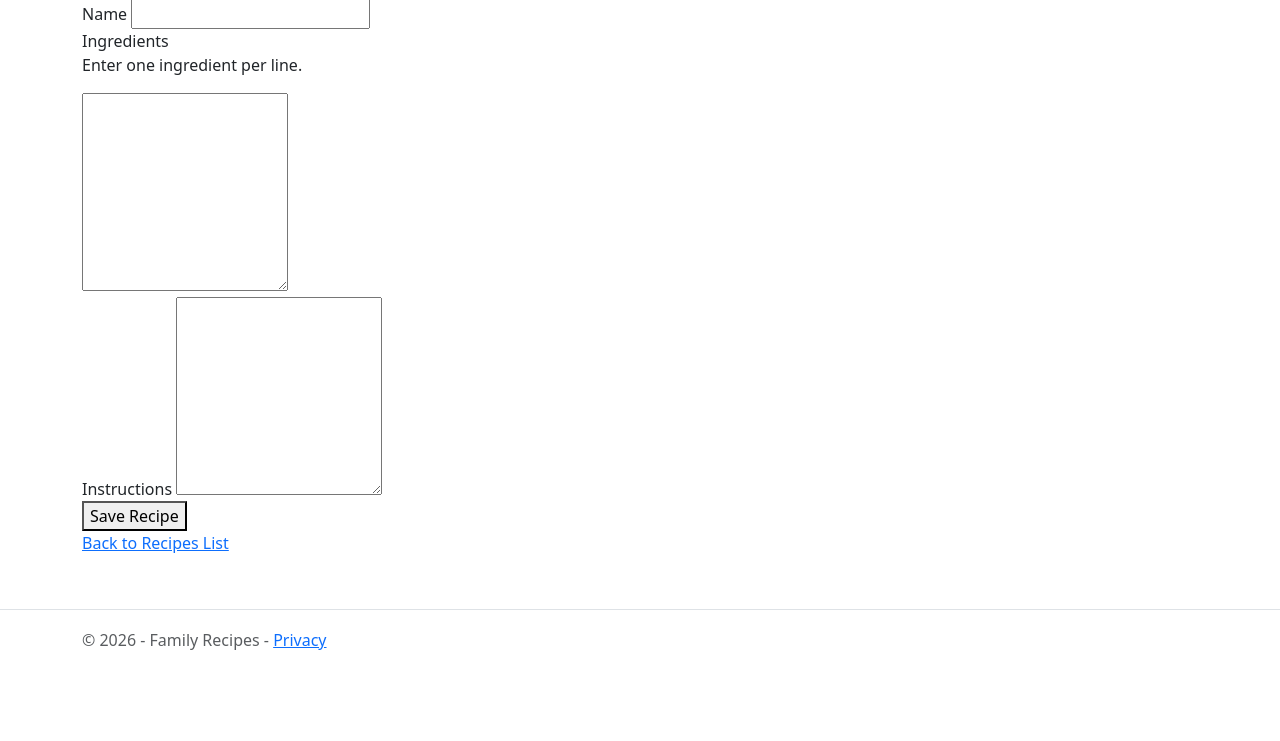
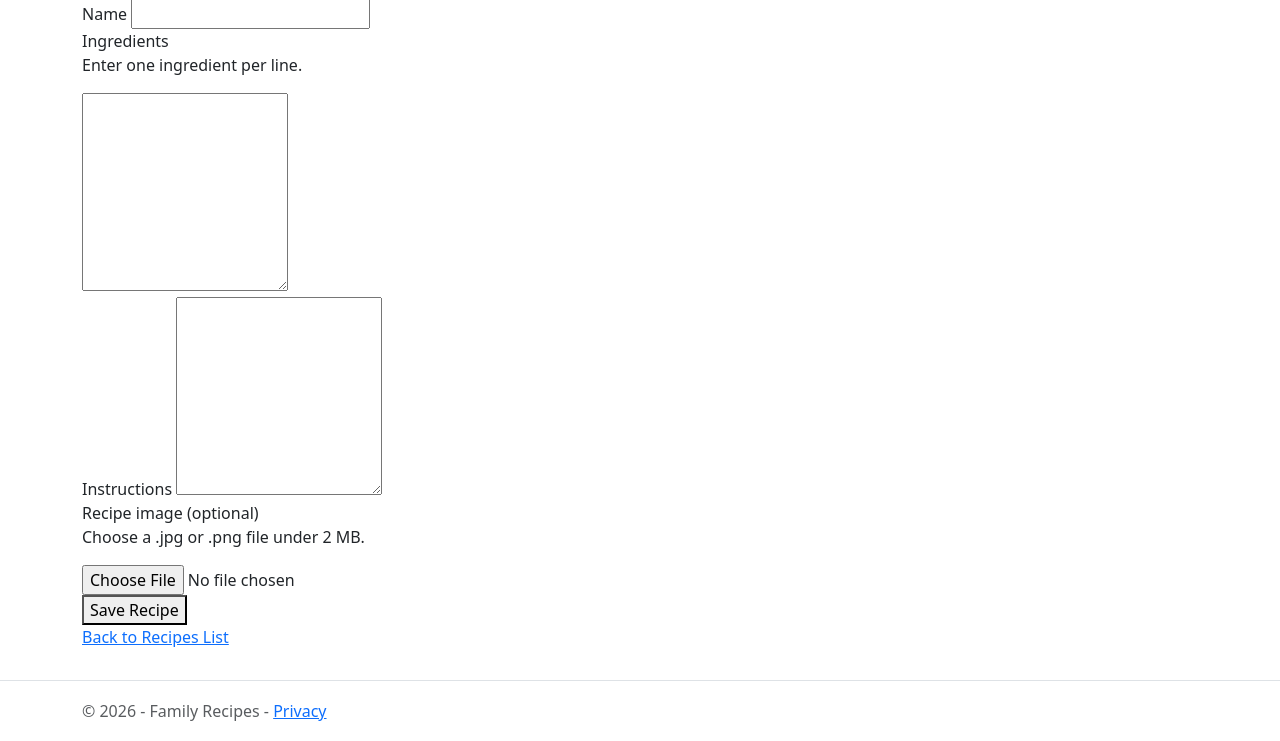
Before and after one commit to alexandrascola/FamilyRecipes, an ASP.NET Core app: page /Recipes/Create in a window 1280 px wide. Shown: the part 130-871 px from the top of the page. Before the commit the page ends 780 px from the top, so only its background shows below. Run offline with ASP.NET Core 8, Linux system fonts and the light colour scheme; style sheets or scripts are compiled from the project's sources.

Commit message:
Add recipe image uploads with file type and size validation

```diff
--- a/Controllers/RecipesController.cs
+++ b/Controllers/RecipesController.cs
@@ -8,12 +8,17 @@ namespace FamilyRecipes.Controllers
     {
         //Class variables
         private readonly IRecipeRepository _repo;
+        private readonly IWebHostEnvironment _env;
+        private const long MaxFileSizeBytes = 2 * 1024 * 1024; //limit image to 2mb
 
         //Constructor
-        public RecipesController(IRecipeRepository repo)
+        public RecipesController(IRecipeRepository repo, IWebHostEnvironment env)
         {
             _repo = repo;
+            _env = env;
         }
+
+
 
         //Index Method
         public IActionResult Index()
@@ -21,6 +26,8 @@ namespace FamilyRecipes.Controllers
             var recipes = _repo.GetAll();
             return View(recipes);
         }
+
+
 
         //Details Method
         public IActionResult Details(int id)
@@ -35,6 +42,8 @@ namespace FamilyRecipes.Controllers
             return View(recipe);
         }
 
+
+
         //Create Method
         [HttpGet]
         public IActionResult Create()
@@ -42,22 +51,8 @@ namespace FamilyRecipes.Controllers
             return View();
         }
 
-        [HttpPost]
-        [ValidateAntiForgeryToken]
-        public IActionResult Create(Recipe recipe)
-        {
-            //Validate the model
-            if (!ModelState.IsValid)
-            {
-                return View(recipe);
-            }
 
-            //Save the recipe to JSON
-            _repo.Add(recipe);
 
-            //Return to the index page
-            return RedirectToAction(nameof(Index));
-        }
 
         //Edit Method
         [HttpGet]
@@ -73,6 +68,69 @@ namespace FamilyRecipes.Controllers
             return View(recipe);
         }
 
+
+
+        //Post Method
+        [HttpPost]
+        [ValidateAntiForgeryToken]
+        public async Task<IActionResult> Create(Recipe recipe, IFormFile? image)
+        {
+            //Set the image path only after saving an uploaded file
+            recipe.ImagePath = null;
+
+            //Validate the image if one was selected
+            if (image != null)
+            {
+                if (image.Length == 0)
+                {
+                    ModelState.AddModelError("image", "Please choose a non-empty image file.");
+                }
+
+                if (image.Length >= MaxFileSizeBytes)
+                {
+                    ModelState.AddModelError("image", "Image must be less than 2 MB.");
+                }
+
+                var extension = Path.GetExtension(image.FileName).ToLowerInvariant();
+
+                if (extension != ".jpg" && extension != ".png")
+                {
+                    ModelState.AddModelError("image", "Only .jpg and .png files are allowed.");
+                }
+            }
+
+            //Validate the model
+            if (!ModelState.IsValid)
+            {
+                return View(recipe);
+            }
+
+            //Save the image if one was selected
+            if (image != null)
+            {
+                var uploadsPath = Path.Combine(_env.WebRootPath, "uploads");
+                Directory.CreateDirectory(uploadsPath);
+
+                var extension = Path.GetExtension(image.FileName).ToLowerInvariant();
+                var fileName = $"{Guid.NewGuid():N}{extension}";
+                var filePath = Path.Combine(uploadsPath, fileName);
+
+                using (var stream = new FileStream(filePath, FileMode.Create))
+                {
+                    await image.CopyToAsync(stream);
+                }
+
+                recipe.ImagePath = $"/uploads/{fileName}";
+            }
+
+            //Save the recipe to JSON
+            _repo.Add(recipe);
+
+            //Return to the index page
+            return RedirectToAction(nameof(Index));
+        }
+
+        //Save recipe edits
         [HttpPost]
         [ValidateAntiForgeryToken]
         public IActionResult Edit(int id, Recipe recipe)
@@ -96,6 +154,9 @@ namespace FamilyRecipes.Controllers
 
             return RedirectToAction(nameof(Index));
         }
+
+
+
         //Delete Method
         [HttpGet]
         public IActionResult Delete(int id)
--- a/Models/Recipe.cs
+++ b/Models/Recipe.cs
@@ -20,5 +20,7 @@ namespace FamilyRecipes.Models
 
 
         public DateTime CreatedUtc { get; set; } = DateTime.UtcNow;
+
+        public string? ImagePath { get; set; }
     }
 }
--- a/Program.cs
+++ b/Program.cs
@@ -39,7 +39,7 @@ if (!app.Environment.IsDevelopment())
 }
 
 app.UseHttpsRedirection();
-
+app.UseStaticFiles();
 app.UseRouting();
 app.UseAuthentication();
 app.UseAuthorization();
--- a/Views/Recipes/Create.cshtml
+++ b/Views/Recipes/Create.cshtml
@@ -6,7 +6,7 @@
 
 <h1>New Recipe</h1>
 
-<form asp-action="Create" method="post">
+<form asp-action="Create" method="post" enctype="multipart/form-data">
     <div>
         <label asp-for="Name"></label>
         <input asp-for="Name" />
@@ -26,6 +26,13 @@
         <span asp-validation-for="Instructions"></span>
     </div>
 
+    <div>
+        <label for="image">Recipe image (optional)</label>
+        <p>Choose a .jpg or .png file under 2 MB.</p>
+        <input type="file" id="image" name="image" accept=".jpg,.png" />
+        @Html.ValidationMessage("image") @* Displays image upload errors *@
+    </div>
+
     <button type="submit">Save Recipe</button>
 </form>
 
--- a/data/recipes.json
+++ b/data/recipes.json
@@ -12,5 +12,13 @@
     "ingredients": "Celery\r\nPeanut Butter\r\nRaisins",
     "instructions": "Spread PB inside celery.\r\nStick raisins to PB.\r\nBring napkins!",
     "createdUtc": "2026-10-30T11:50:27.5924181Z"
+  },
+  {
+    "id": 3,
+    "name": "upload image test",
+    "ingredients": "testing image after edit",
+    "instructions": "testing image after edit",
+    "createdUtc": "2026-11-22T10:51:07.6086847Z",
+    "imagePath": "/uploads/f65e9cc032684cc5bdd6f376457f6847.png"
   }
 ]
```
Also changed, not shown: Views/Recipes/Details.cshtml (+10 -0 lines), 1 other file.
